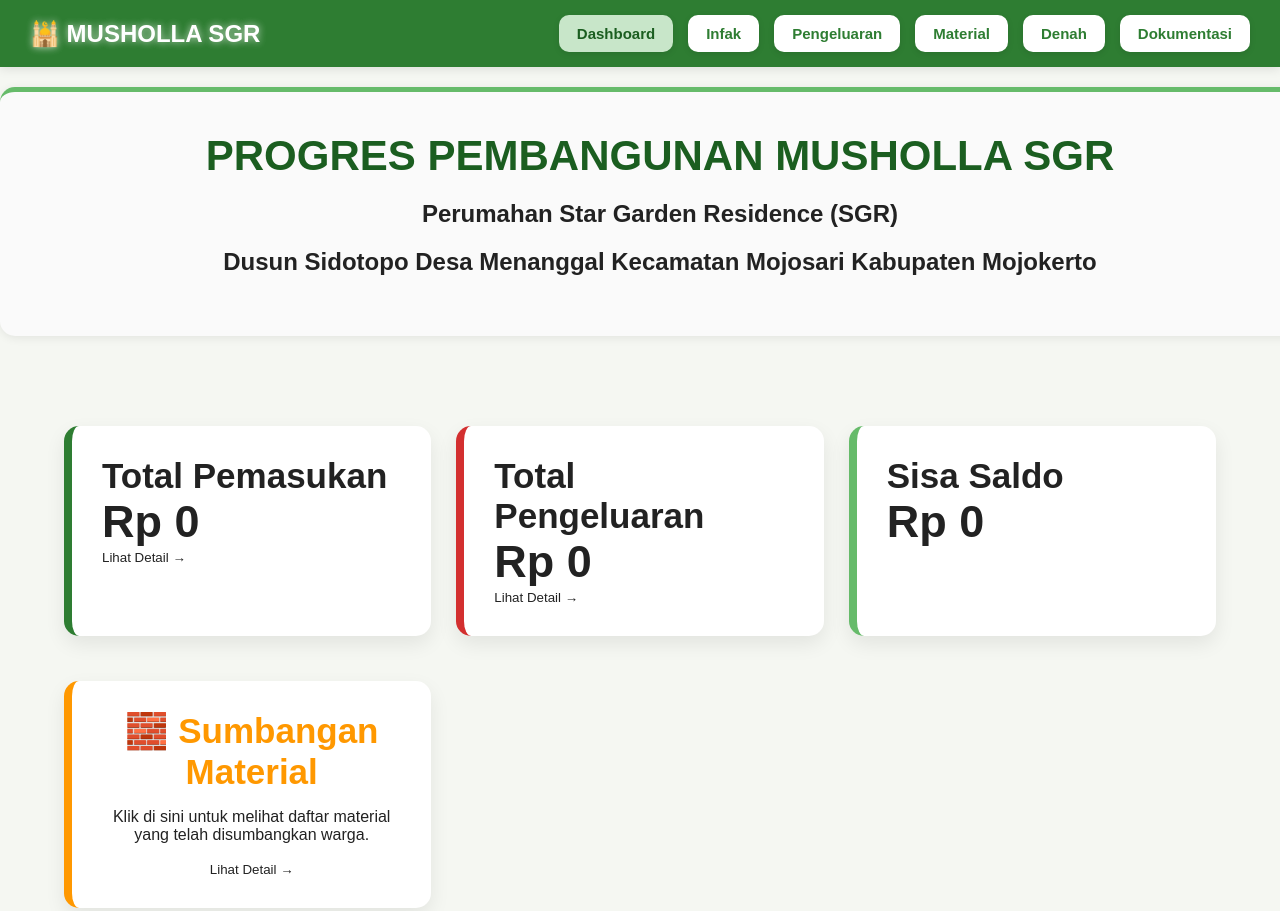
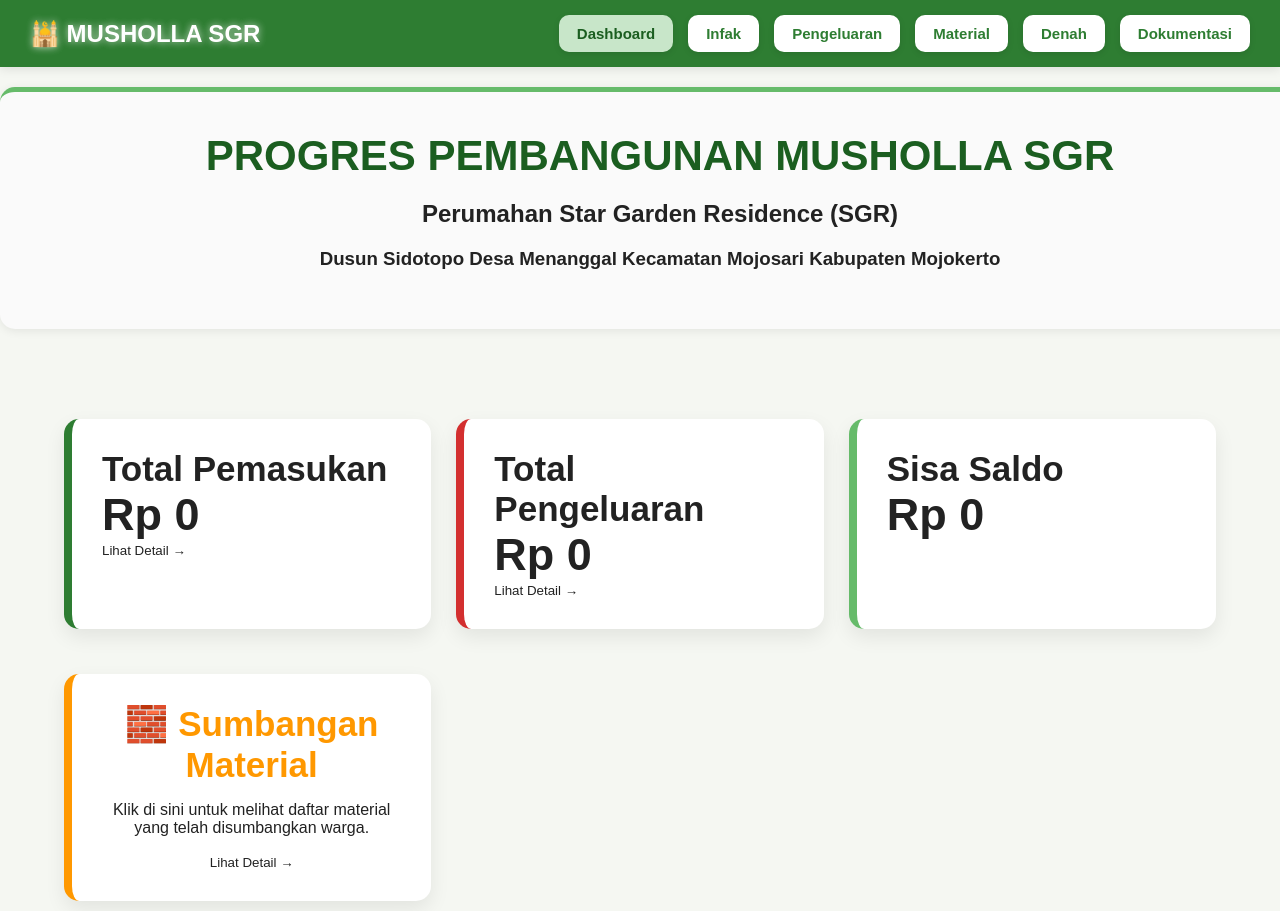
Before and after one commit to Amindoant/infak-sgr, a plain HTML site: page index.html in a window 1280 px wide. Shown: the top 911 px of the page. Drawn offline with Linux system fonts and the light colour scheme; no server answers.

Commit message:
save
Updated header and footer sections, improved HTML structure.

```diff
--- a/index.html
+++ b/index.html
@@ -34,7 +34,7 @@
 <header class="header">
   <h1>PROGRES PEMBANGUNAN MUSHOLLA SGR</h1>
   <h2>Perumahan Star Garden Residence (SGR)</h2>
-  <h2>Dusun Sidotopo Desa Menanggal Kecamatan Mojosari Kabupaten Mojokerto</h2>
+  <h3>Dusun Sidotopo Desa Menanggal Kecamatan Mojosari Kabupaten Mojokerto</h3>
 </header>
 
 <div class="container">
```
